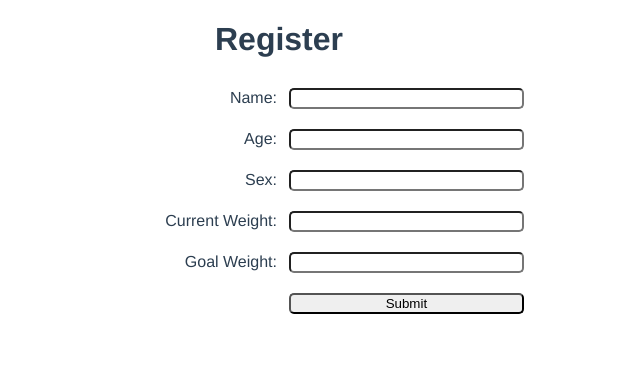
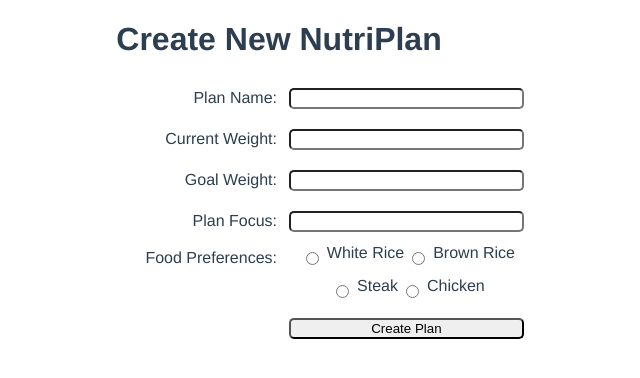
Before and after one commit to patrickjparker/hackathon, a Vue app in the folder frontend/: page /#/ in a window 1280 px wide. Shown: the top 378 px of the page, without its empty margins (361-1001 px from the left). Built offline with nearby package versions, Linux system fonts and the light colour scheme.

Commit message:
New plan page

```diff
--- a/frontend/src/views/Profile.vue
+++ b/frontend/src/views/Profile.vue
@@ -1,20 +1,39 @@
 <template>
   <div class="about">
-    <h1>Register</h1>
+    <h1>Create New NutriPlan</h1>
     <div class="container">
     <form onSubmit="return false" class="grid">
-      <label for="name">Name: </label>
+      <label for="name">Plan Name: </label>
       <input type="text" id="name">
-      <label for="age">Age: </label>
-      <input type="text" id="age">
-      <label for="sex">Sex: </label>
-      <input type="text" id="sex">
       <label for="current">Current Weight: </label>
       <input type="text" id="current">
       <label for="goal">Goal Weight: </label>
       <input type="text" id="goal">
+
+      <label for="goal-choice">Plan Focus:</label>
+      <input list="goal-options" id="goal-choice" name="goal-choice" />
+      <datalist id="goal-options">
+          <option v-for="option in options" :key="option">{{option}}</option>
+      </datalist>
+
+      <label id="food-pref-title">Food Preferences:</label>
+
+      <div class="container">
+        <input type="radio" id="white-rice" name="rice" value="white rice">
+        <label for="white-rice">White Rice</label>
+        <input type="radio" id="brown-rice" name="rice" value="brown rice">
+        <label for="brown-rice">Brown Rice</label>
+      </div>
+      <br>
+      <div class="container">
+        <input type="radio" id="steak" name="meat" value="steak">
+        <label for="steak">Steak</label>
+        <input type="radio" id="chicken" name="meat" value="chicken">
+        <label for="chicken">Chicken</label>
+      </div>
+
       <div></div>
-      <input type="submit" value="Submit" @click="submit">
+      <input type="submit" value="Create Plan" @click="submit">
     </form>
     </div>
   </div>
@@ -23,6 +42,16 @@
 <script>
 export default {
   name: 'Profile',
+  data() {
+        return {
+            options: [
+                'Calories',
+                'Protein',
+                'Carbs',
+                'Weight',
+            ]
+        }
+    },
   methods: {
     submit: function() {
       this.$emit('submit');
@@ -54,4 +83,5 @@ label {
   justify-content: center;
   align-items: center;
 }
+
 </style>
```
Also changed, not shown: frontend/src/views/ShoppingCart.vue (line endings or trailing spaces).
